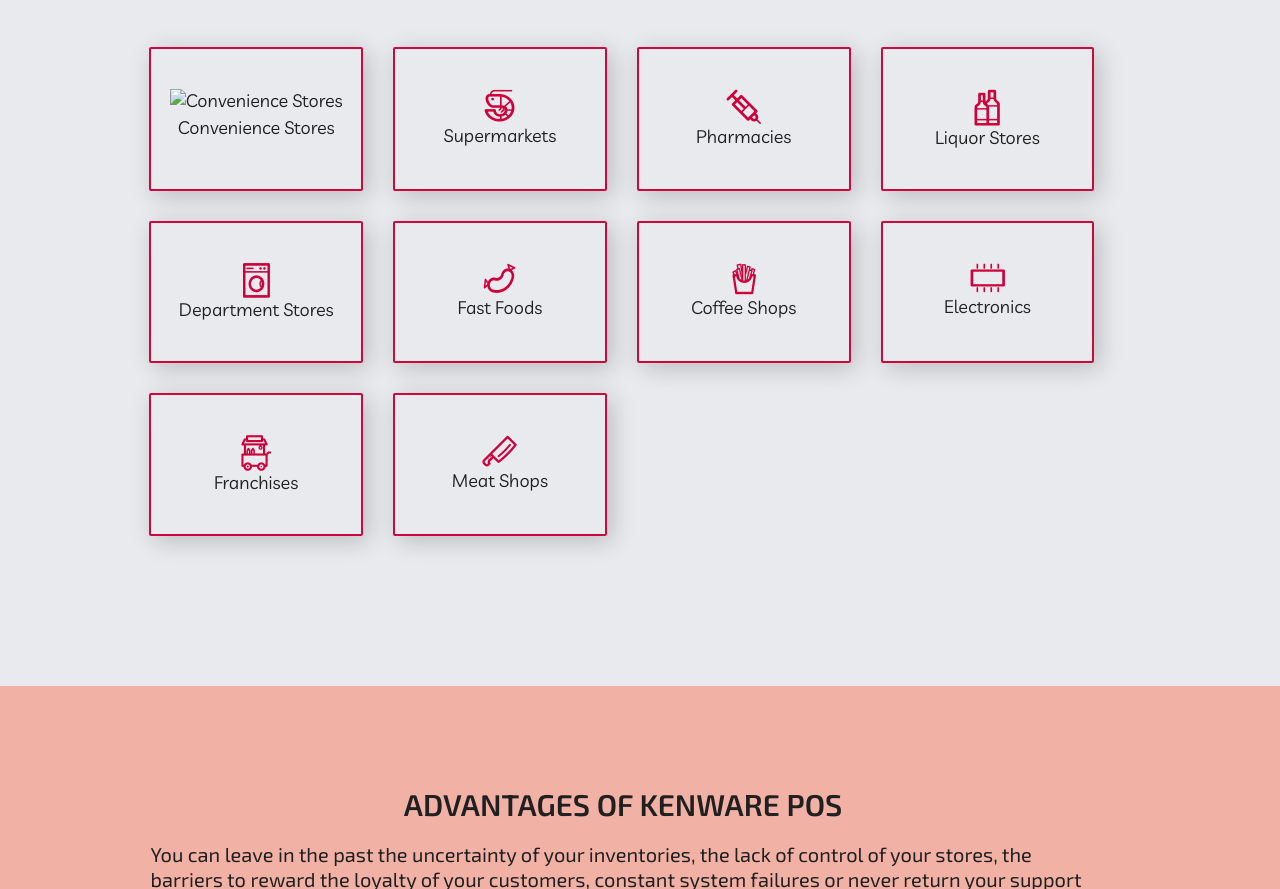
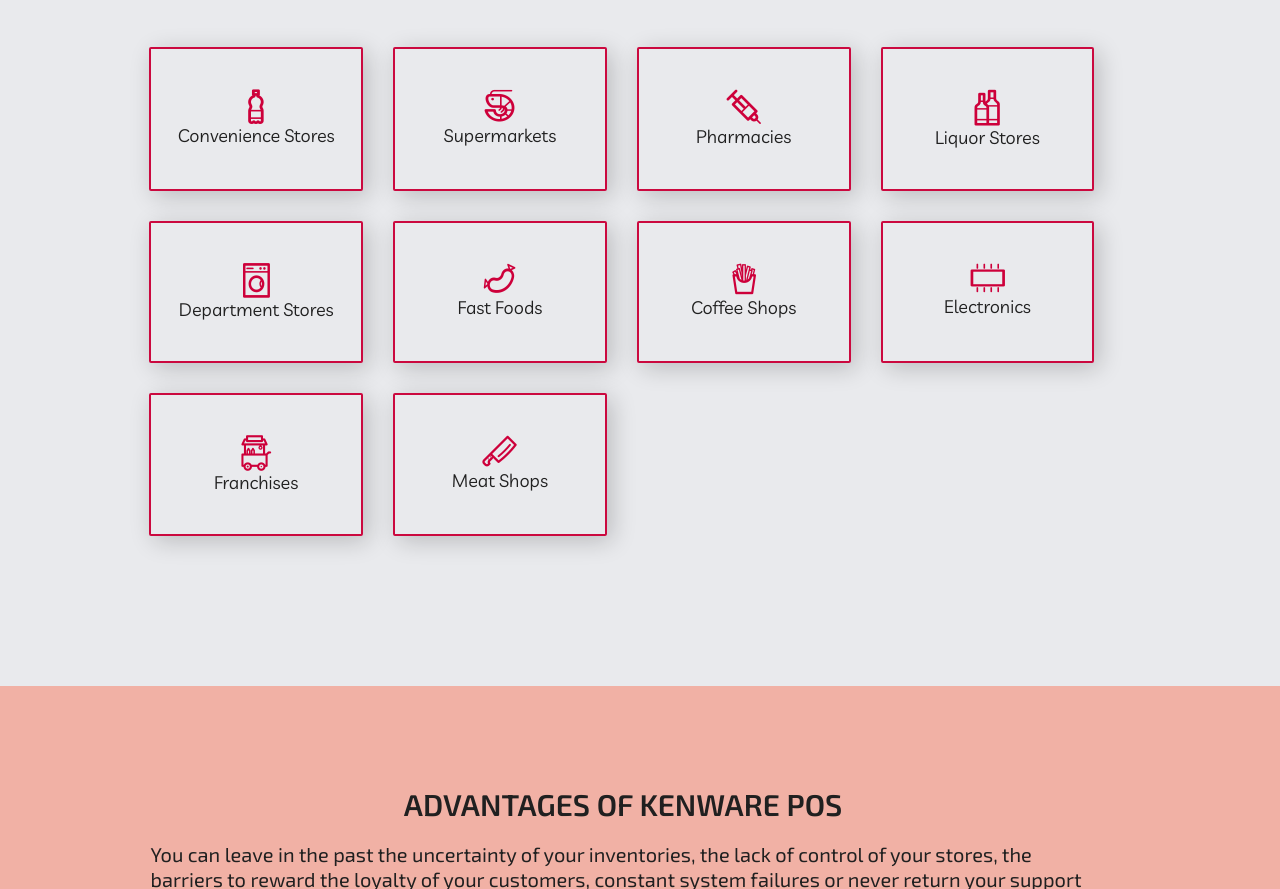
Before and after one commit to jeromeski/kenware, a website: page index.html in a window 1280 px wide. Shown: the part 2163-3052 px from the top of the page. Drawn offline with nearby package versions, Linux system fonts and the light colour scheme; the site is published under a folder, as on GitHub Pages, so addresses that start at the root find nothing.

Commit message:
Update index.html

```diff
--- a/index.html
+++ b/index.html
@@ -170,7 +170,7 @@
                     <p class="business__text">The Kenware point of sale fits your business and is backed by a team of consultants always available to support your growth.</p>
                 </div>
                 <div class="business__list">
-                    <div class="wow fadeInDown business__item"><img src="/img/business/tiendas.png" alt="Convenience Stores">Convenience Stores<span class="business__name"></span></div>
+                    <div class="wow fadeInDown business__item"><img src="img/business/tiendas.png" alt="Convenience Stores">Convenience Stores<span class="business__name"></span></div>
                     <div class="wow fadeInDown business__item" data-wow-delay=".25s"><img src="img/business/supermercado.png" alt="Supermarkets"><span class="business__name">Supermarkets</span></div>
                     <div class="wow fadeInDown business__item" data-wow-delay=".25s"><img src="img/business/farmacias.png" alt="Pharmacies"><span class="business__name">Pharmacies</span></div>
                     <div class="wow fadeInDown business__item" data-wow-delay=".5s"><img src="img/business/abarrotes.png" alt="Liquor Stores"><span class="business__name">Liquor Stores</span></div>
```
